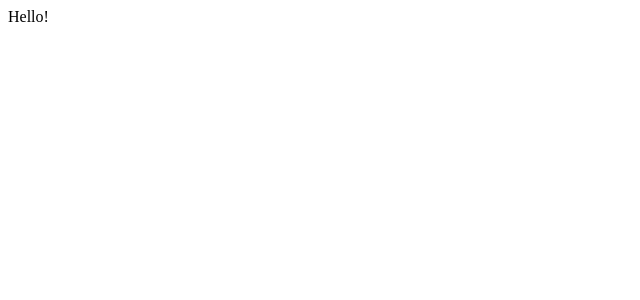
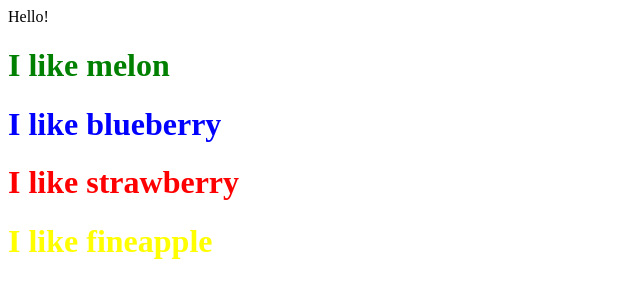
Before and after one commit to che-ri/React-Practice, a React (Create React App) app in the folder movie-app/: page / in a window 1280 px wide. Shown: the top 300 px of the page, without its empty margins (0-640 px from the left). Built offline with nearby package versions, Linux system fonts and the light colour scheme.

Commit message:
props를 사용하여, 재사용 가능한 컴포넌트 만들기

```diff
--- a/movie-app/src/App.js
+++ b/movie-app/src/App.js
@@ -1,7 +1,25 @@
 import React from "react";
 
+function Food(props) {
+    console.log(props);
+    return <h1 style={{ color: `${props.color}` }}>I like {props.fav}</h1>;
+}
+
 function App() {
-    return <div className="App">Hello!</div>;
+    return (
+        <>
+            <div>Hello!</div>
+            <Food
+                fav="melon"
+                color="green"
+                name="props"
+                propsArray={[1, 2, 3, 4, true]}
+            />
+            <Food fav="blueberry" color="blue" />
+            <Food fav="strawberry" color="red" />
+            <Food fav="fineapple" color="yellow" />
+        </>
+    );
 }
 
 export default App;
```
